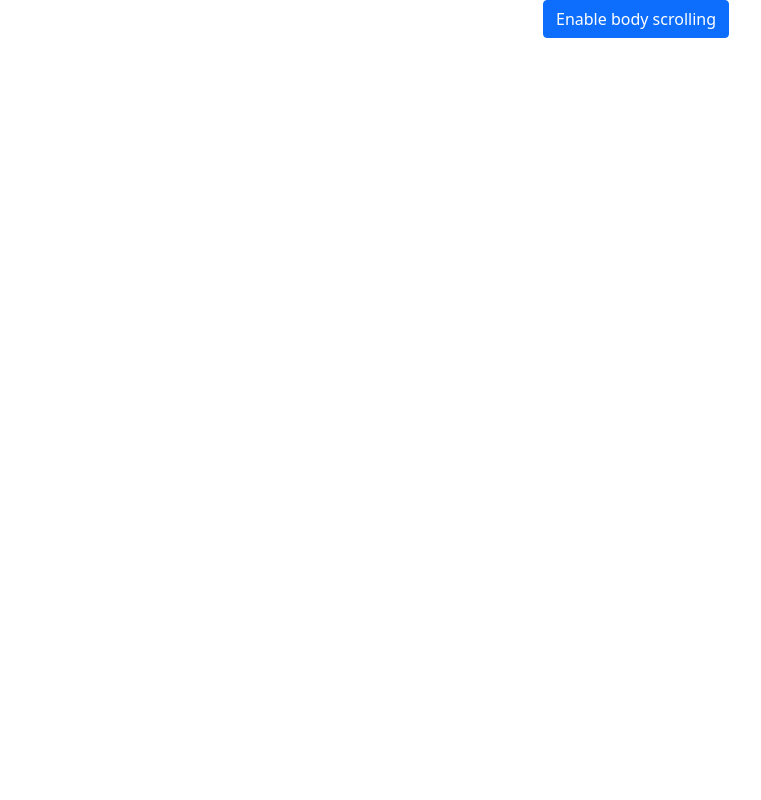
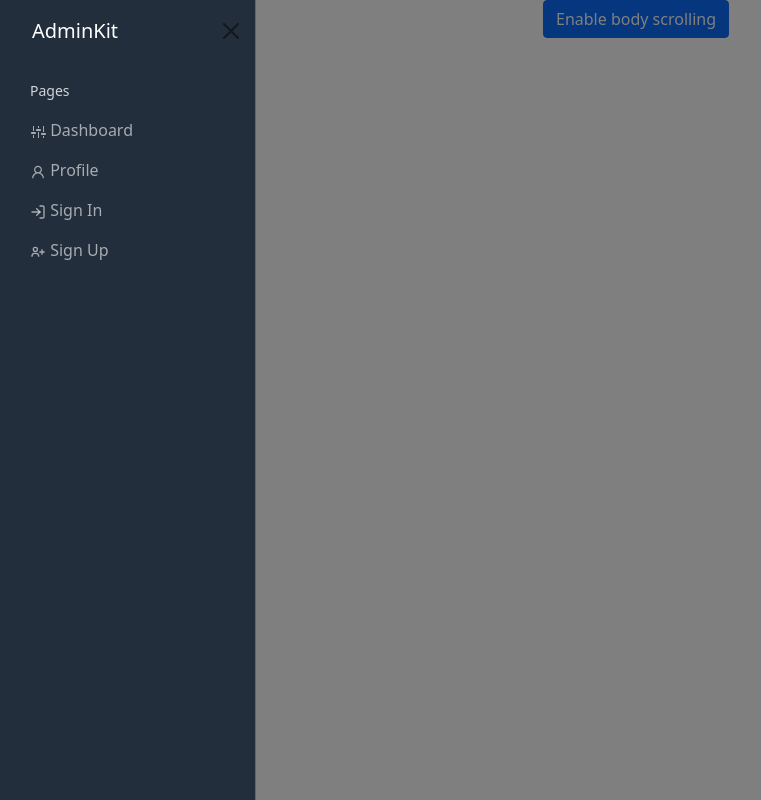
Before and after one commit to paulinairazusta/front_admin_e-commerce, a React (Create React App) app: page / in a window 1280 px wide. Shown: the whole page, without its empty margins (0-761 px from the left). Built offline with nearby package versions, Linux system fonts and the light colour scheme.

Commit message:
update app

```diff
--- a/src/App.js
+++ b/src/App.js
@@ -24,7 +24,6 @@ function App() {
           path="login"
           element={
             <>
-              <OffCanvas />
               <Login />
             </>
           }
--- a/src/components/sidebar/OffCanvas.jsx
+++ b/src/components/sidebar/OffCanvas.jsx
@@ -9,7 +9,7 @@ import { GoSettings } from "react-icons/go";
 import "./offcanvas.css";
 
 function OffCanvas({ name, scroll, backdrop }) {
-  const [show, setShow] = useState(false);
+  const [show, setShow] = useState(true);
 
   const handleClose = () => setShow(false);
   const toggleShow = () => setShow((s) => !s);
```
